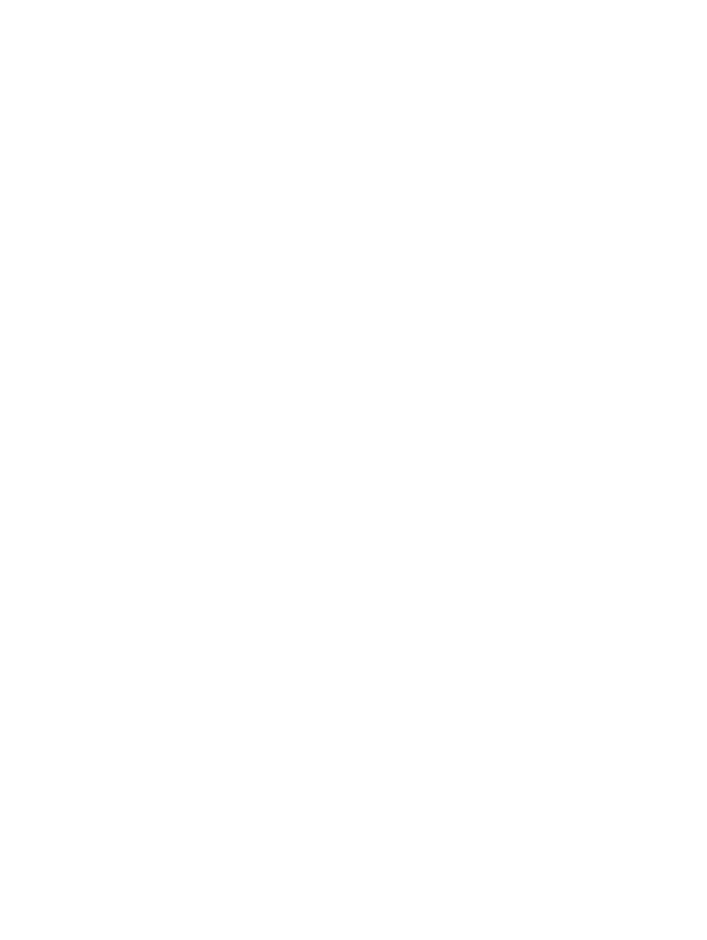
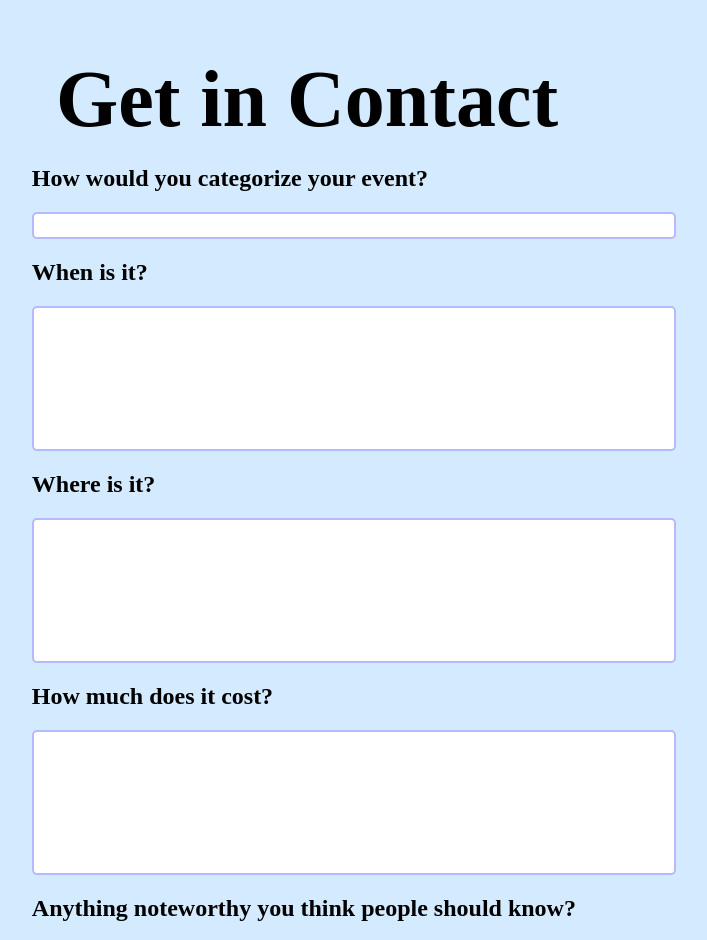
Before and after one commit to haowens/touchgrassclub, a React (Create React App) app: page /contact in a window 1280 px wide. Before the commit this address had no page. Shown: the top 940 px of the page, without its empty margins (333-1040 px from the left). Before the commit the page ends 800 px from the top, so only its background shows below. Built offline with nearby package versions, Linux system fonts and the light colour scheme.

Commit message:
contact-form

```diff
--- a/package.json
+++ b/package.json
@@ -15,6 +15,7 @@
     "react": "^18.2.0",
     "react-dom": "^18.2.0",
     "react-draggable": "^4.4.6",
+    "react-icons": "^5.0.1",
     "react-router-dom": "^6.22.1",
     "react-scripts": "5.0.1",
     "web-vitals": "^2.1.4"
--- a/src/App.js
+++ b/src/App.js
@@ -11,24 +11,26 @@ import Yoga from "./components/routes/Yoga";
 import Cooking from "./components/routes/Cooking";
 import EventPage from "./components/event_page";
 import Mapping from "./components/mapping";
+import ContactForm from "./components/ContactForm";
 
 function App() {
   return (
     <Router>
       <Routes>
-        <Route path="/" element={<EventPage/>} />
+        <Route path="/" element={<HomePageDrag/>} />
         <Route path="/map" element={<ChapelHillMap/>} />
         <Route path="/events" element={<EventPage/>} />
         <Route path="/coord" element={<Mapping/>} />
         <Route path="/arts" element={<Arts />} />
         {/* Add more routes for additional pages */}
         <Route path="/" element={<HomePageDrag />} />
-        <Route path="/running" element={<Running />} />
+        <Route path="/running" element={<EventPage />} />
         <Route path="/reading" element={<Reading />} />
         <Route path="/yoga" element={<Yoga />} />
         <Route path="/hiking" element={<Hiking />} />
         <Route path="/cooking" element={<Cooking />} />
         <Route path="/arts" element={<Arts />} />
+        <Route path="/contact" element={<ContactForm />}/>
         {/* Add more routes for additional pages */}
       </Routes>
     </Router>
--- /dev/null
+++ b/src/components/ContactForm.jsx
@@ -0,0 +1,28 @@
+import { IoIosArrowBack } from "react-icons/io";
+
+const ContactForm = () => {
+    return(
+        <div className="feedbackForm">
+              <h1>Get in Contact</h1>
+            <div className="column">
+                <h2>How would you categorize your event?</h2>
+                <input className="input-category" type="text"/>
+                <h2>When is it?</h2>
+                <input className="input-1" type="text"/>
+                <h2>Where is it?</h2>
+                <input className="input-1" type="text"/>
+                <h2>How much does it cost?</h2>
+                <input className="input-1" type="text"/>
+                <h2>Anything noteworthy you think people should know?</h2>
+                <input className="input-1" type="text"/>
+                <h2>Provide any published online links/direct info for the event</h2>
+                <input className="input-1" type="text"/>
+
+            </div>
+            <button className="feedback2">submit</button>
+        </div>
+
+    )
+}
+
+export default ContactForm;
--- a/src/components/HomePageDrag.jsx
+++ b/src/components/HomePageDrag.jsx
@@ -17,6 +17,10 @@ const HomePageDrag = () => {
   const artsRef = useRef(null);
   const portalRef = useRef(null);
   const navigate = useNavigate();
+
+  const handleClick = () => {
+    navigate("/contact");
+  }
 
   const handleDrop = () => {
     const running = runningRef.current.getBoundingClientRect();
@@ -171,8 +175,7 @@ const HomePageDrag = () => {
         <div ref={artsRef} className="arts"></div>
       </Draggable>
       <div ref={portalRef} className={`portal ${(overlapRunning || overlapReading || overlapYoga || overlapHiking || overlapCooking || overlapArts) ? 'overlap' : ''}`}></div>
-      <button className="feedback1">Add an event or resource</button>
-      <button className="feedback2">Get in contact</button>
+      <button className="feedback1" onClick={handleClick}>Add a resource or get in contact</button>
     </div>
   );
 };
--- a/src/components/event_page.jsx
+++ b/src/components/event_page.jsx
@@ -19,8 +19,7 @@ const rightStyle = {
     paddingRight: '30px'
 };
 const customFontStyle = {
-    fontFamily: 'Thunder-BoldLC',
-    textAlign: 'center',
+    fontFamily: 'Thunder',
     fontSize: '5rem'
 }
 
--- a/src/components/routes/Arts.js
+++ b/src/components/routes/Arts.js
@@ -18,9 +18,11 @@ const rightStyle = {
     paddingRight: '30px'
 };
 const customFontStyle = {
-    fontFamily: 'Thunder-BoldLC',
+    fontFamily: 'Thunder',
     textAlign: 'center',
-    fontSize: '5rem'
+    fontSize: '5rem',
+    display: 'flex',
+    flexDirection: 'row'
 }
 
 
--- a/src/components/routes/Cooking.js
+++ b/src/components/routes/Cooking.js
@@ -18,8 +18,7 @@ const rightStyle = {
     paddingRight: '30px'
 };
 const customFontStyle = {
-    fontFamily: 'Thunder-BoldLC',
-    textAlign: 'center',
+    fontFamily: 'Thunder',
     fontSize: '5rem'
 }
 
--- a/src/components/routes/Hiking.js
+++ b/src/components/routes/Hiking.js
@@ -18,8 +18,7 @@ const rightStyle = {
     paddingRight: '30px'
 };
 const customFontStyle = {
-    fontFamily: 'Thunder-BoldLC',
-    textAlign: 'center',
+    fontFamily: 'Thunder',
     fontSize: '5rem'
 }
 
--- a/src/components/routes/Reading.js
+++ b/src/components/routes/Reading.js
@@ -18,8 +18,7 @@ const rightStyle = {
     paddingRight: '30px'
 };
 const customFontStyle = {
-    fontFamily: 'Thunder-BoldLC',
-    textAlign: 'center',
+    fontFamily: 'Thunder',
     fontSize: '5rem'
 }
 
--- a/src/components/routes/Running.js
+++ b/src/components/routes/Running.js
@@ -18,10 +18,12 @@ const rightStyle = {
     paddingRight: '30px'
 };
 const customFontStyle = {
-    fontFamily: 'Thunder-BoldLC',
+    fontFamily: 'Thunder',
     textAlign: 'center',
     fontSize: '5rem'
 }
+
+
 
 
 const Running = () => {
--- a/src/index.css
+++ b/src/index.css
@@ -89,7 +89,8 @@ code {
   border: none;
   border-radius: 7px;
   background-color: rgb(211, 234, 255);
-  font-size: large;
+  font-size: x-large;
+  font-family: 'Thunder';
 }
 
 .feedback1:hover {
@@ -101,29 +102,72 @@ code {
   border: none;
   border-radius: 7px;
   background-color: rgb(184, 184, 255);
+  font-size: x-large;
+  font-family: 'Thunder';
+}
+
+.feedbackForm {
+  width: 100vw;
+  height: 100%;
+  gap: 20px;
+  background-color: rgb(211, 234, 255);
+  display: flex;
+  flex-direction: column;
+  align-items: center;
+}
+
+h1 {
+  font-family: "Thunder";
+  font-size: 5rem;
+  margin-bottom: 0px;
+}
+
+.input-1 {
+  width: 600px;
+  padding: 20px;
+  padding-bottom: 100px;
+  text-align: start;
   font-size: large;
+  margin: 0px;
+  border: 2px solid rgb(184, 184, 255);
+  border-radius: 5px;
+}
+
+.input-category {
+  padding-right: 20px;
+  padding-left: 20px;
+  width: 600px;
+  text-align: start;
+  font-size: large;
+  margin: 0px;
+  border: 2px solid rgb(184, 184, 255);
+  border-radius: 5px;
 }
 
 .feedback2 {
-  position: fixed;
-  bottom: 80px;
-  right: 30px;
-  text-align: center;
-  padding: 10px 40px;
-  border: none;
-  border-radius: 7px;
-  background-color: rgb(211, 234, 255);
-  font-size: large;
-}
-
-.feedback2:hover {
-  position: fixed;
-  bottom: 80px;
-  right: 30px;
   text-align: center;
   padding: 10px 40px;
   border: none;
   border-radius: 7px;
   background-color: rgb(184, 184, 255);
-  font-size: large;
+  font-size: x-large;
+  font-family: 'Thunder';
+  margin-bottom: 100px;
 }
+
+.feedback2:hover{
+  cursor: pointer;
+}
+
+h2 {
+  font-family: 'Thunder';
+  margin: 0px;
+}
+
+.column {
+  width: 43%;
+  align-items: flex-start;
+  display: flex;
+  flex-direction: column;
+  gap: 20px;
+}
```
Also changed, not shown: 1 other file (tests, documents, lock files or other folders).
